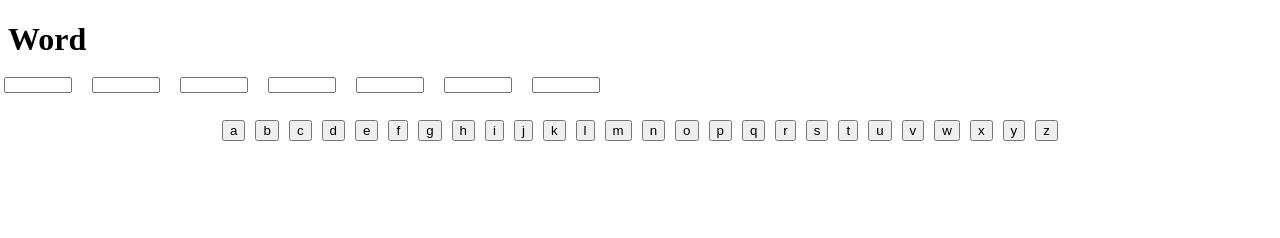
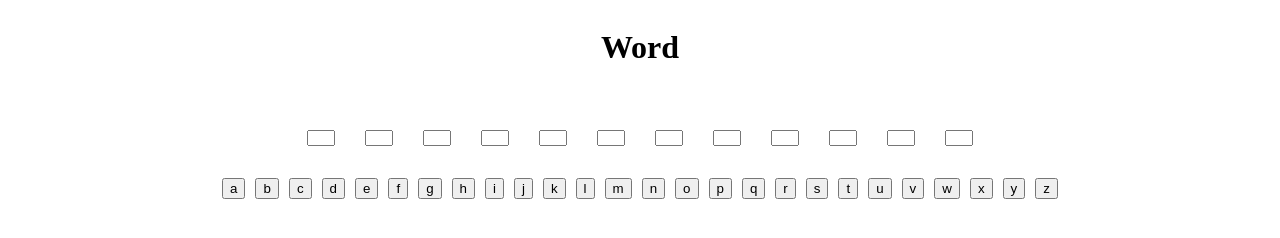
Before and after one commit to DanielMitchell444/Hangman, a plain HTML site: page index.html in a window 1280 px wide. Both pictures are taken after a click on the button "Movies". Drawn offline with Linux system fonts and the light colour scheme.

Commit message:
Add files via upload

```diff
--- a/app.js
+++ b/app.js
@@ -49,8 +49,12 @@ function chooseWord(e){
      //Attach the chosen word to the random index
      chosenWord = movieArray[random];
 
+     chosenWord = chosenWord.split(' ');
+     chosenWord = chosenWord.join('');
+
+
       //Loop through the chosen word
-     for(let i = 0; i < chosenWord.length; i++){
+     for(let i = 1; i <= chosenWord.length; i++){
 
       //Create elements based on the length of the chosen word
       //Print the elements to the screen
@@ -60,8 +64,8 @@ function chooseWord(e){
       console.log(chosenWord);
       categories.style.display = "none";
       container.style.display = "none";
-      container2.style.display = "block";
-      container2.classList.add('container2');
+      container2.style.display = "flex";
+      container2.classList.add('container0');
     }
   } else if(buttonClick === "TV"){
       let random = Math.floor(Math.random() * tvShowArray.length);
--- a/styles.css
+++ b/styles.css
@@ -27,18 +27,26 @@ li a{
     display: none;
 }
 
+.container0{
+    display: flex;
+    justify-content: center;
+    align-items: center;
+    flex-direction: column;
+}
+
 .style{
- width: 60px;
+ width: 20px;
  height: 10px;
  display: flex;
  justify-content: center;
  align-items: center;
- gap: 20px;
  flex-direction: row;
+ gap: 30px;
+ margin-top: 30px;
 }
 
 .letters{
-    margin-top: 30px;
+    margin-top: 50px;
     display: flex;
     justify-content: center;
     align-items: center;
```
